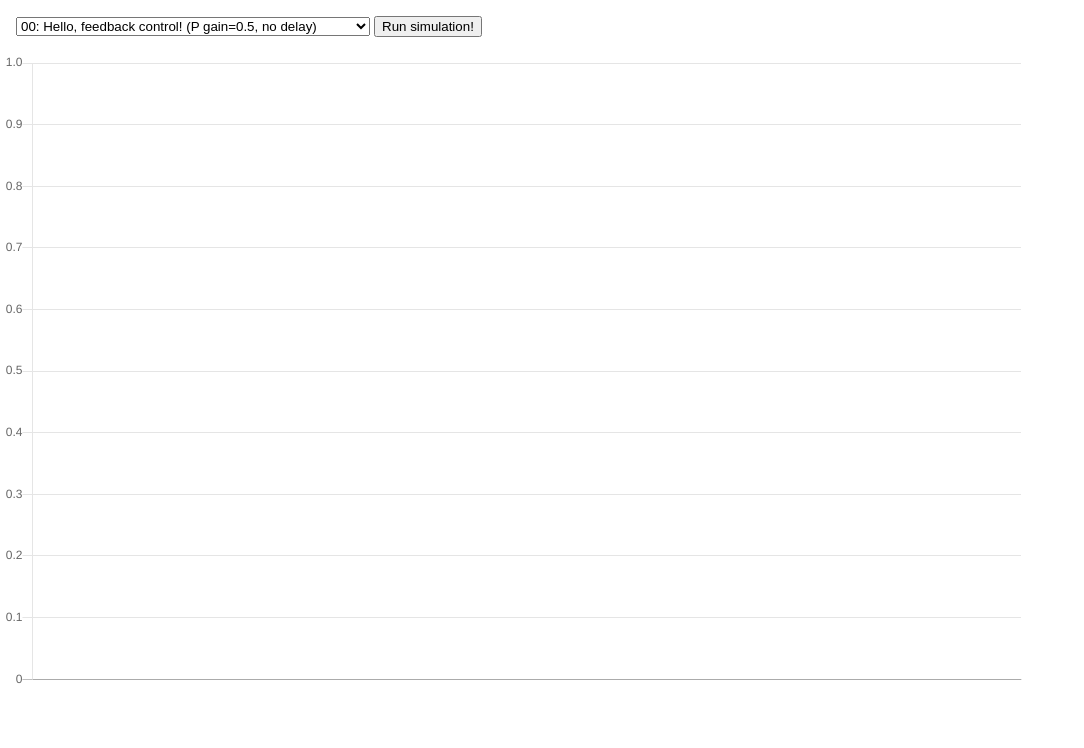
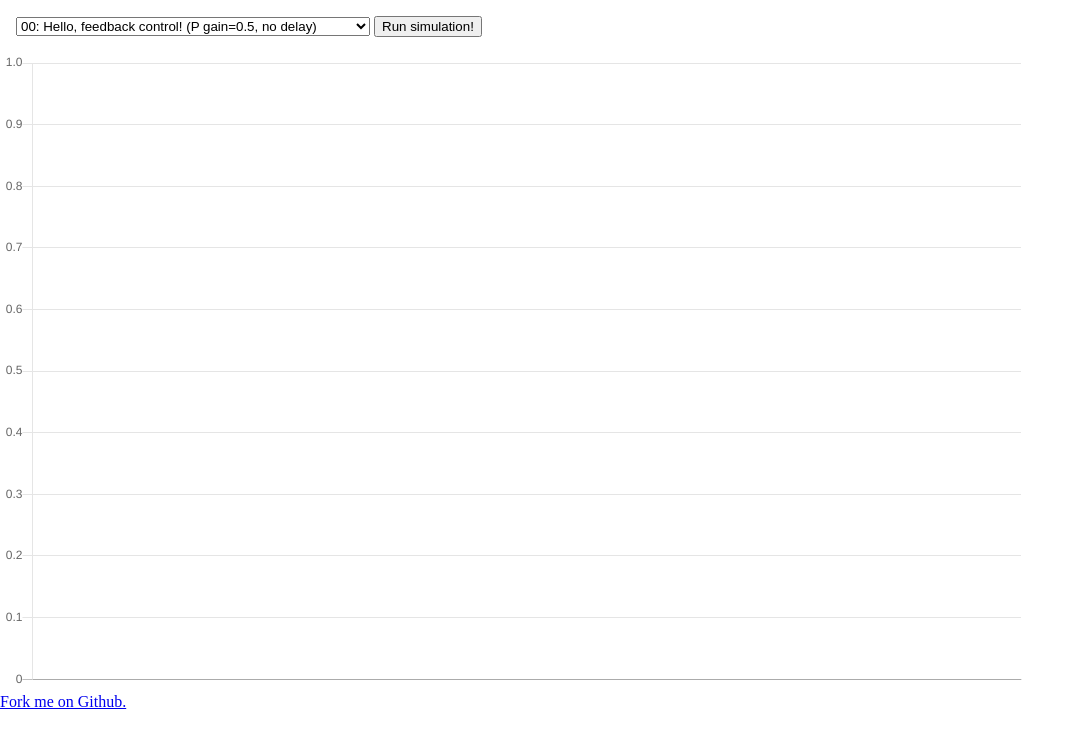
Before and after one commit to ledyba/__learning__feedback_loop, a website built with webpack: page index.html in a window 1280 px wide. Shown: the whole page, without its empty margins (0-1084 px from the left). Built offline with nearby package versions, Linux system fonts and the light colour scheme.

Commit message:
add link to repo

```diff
--- a/index.html
+++ b/index.html
@@ -30,6 +30,7 @@
   <div id="contents" style="height:80vh; width:80vw;">
     <canvas id="graph" style="height:10%; width:10%;"></canvas>
   </div>
+  <div><a href="https://github.com/ledyba/__learning__feedback_loop">Fork me on Github.</a></div>
   <script src="./dist/main.js"></script>
 </body>
 </html>
```
